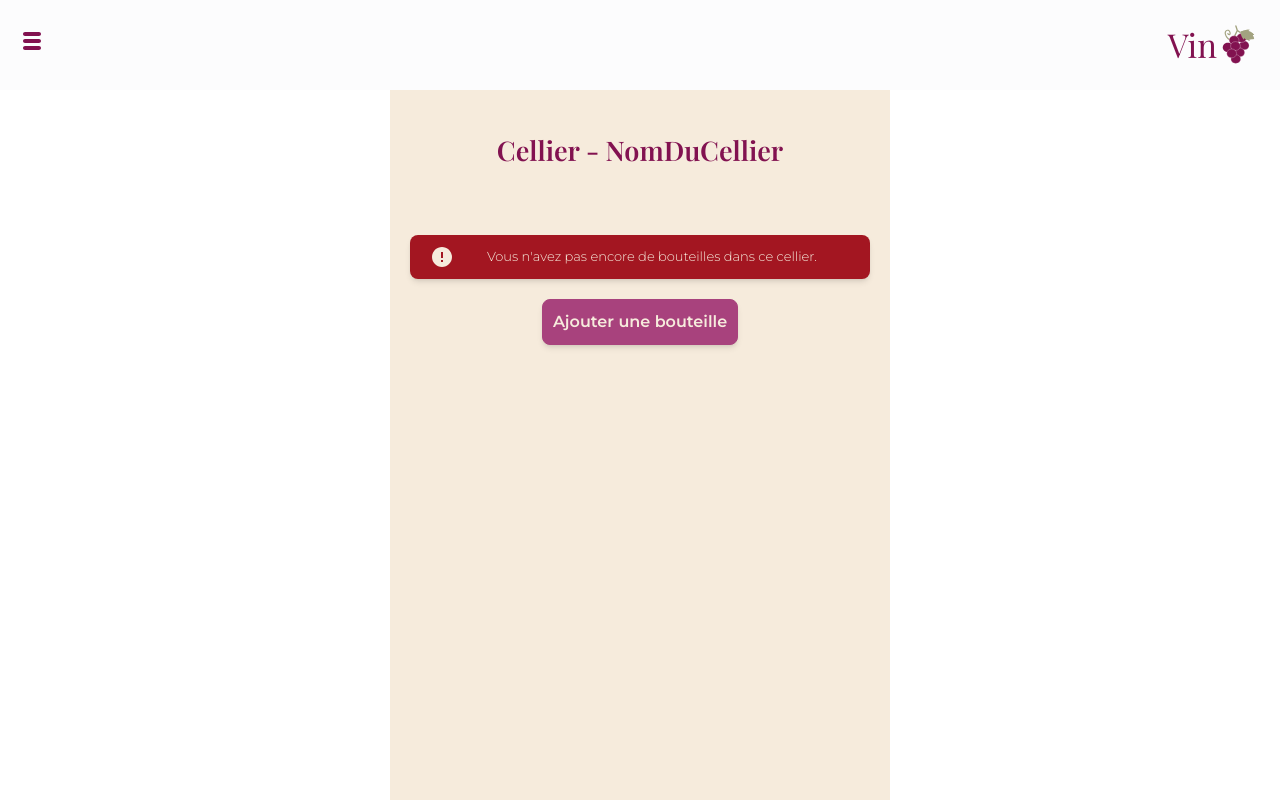
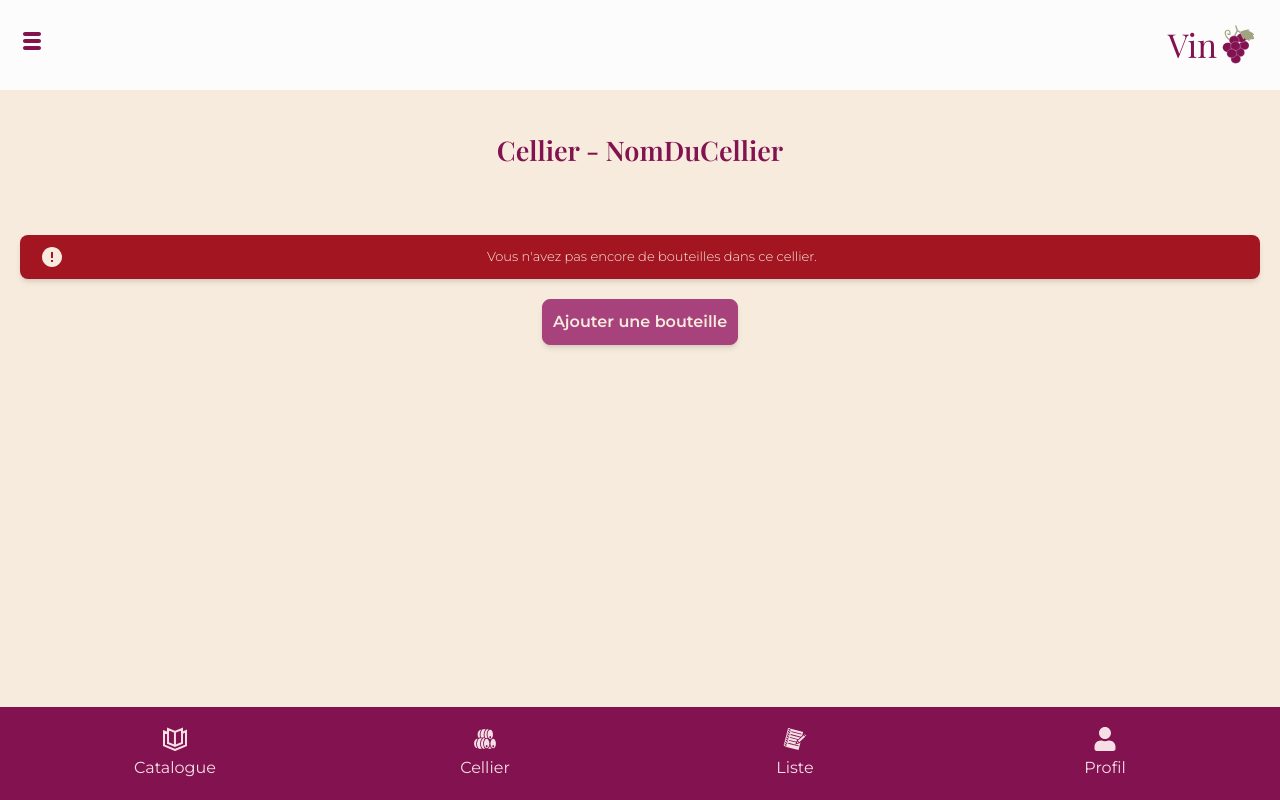
Before and after one commit to cambreau/Vino, a React (Vite) app in the folder frontend/: page /cellier/1 in a window 1280 px wide. Shown: the top 800 px of the page. Built offline with nearby package versions, Linux system fonts and the light colour scheme; a web font is replaced by a local one.

Commit message:
Correction d'affichage de page de cellier

```diff
--- a/frontend/src/pages/Cellier.jsx
+++ b/frontend/src/pages/Cellier.jsx
@@ -7,10 +7,12 @@ import Message from "../components/components-partages/Message/Message";
 function Cellier() {
   const navigate = useNavigate();
   return (
-    <>
-      <MenuEnHaut titre="Celliers" />
+    <div className="h-screen font-body grid grid-rows-[auto_1fr_auto] overflow-hidden">
+      <header>
+        <MenuEnHaut titre="Celliers" />
+      </header>
 
-      <main className="min-h-screen font-body max-w-[500px] mx-auto inset-x-0 bg-fond">
+      <main className="bg-fond overflow-y-auto">
         <section className="pt-(--rythme-espace) pb-(--rythme-base) px-(--rythme-serre)">
           {/* Contenu du catalogue (celliers) à ajouter ici */}
           <h1 className="text-(length:--taille-moyen) text-center font-display font-semibold text-principal-300">
@@ -40,7 +42,7 @@ function Cellier() {
       </main>
 
       <MenuEnBas />
-    </>
+    </div>
   );
 }
 
```
